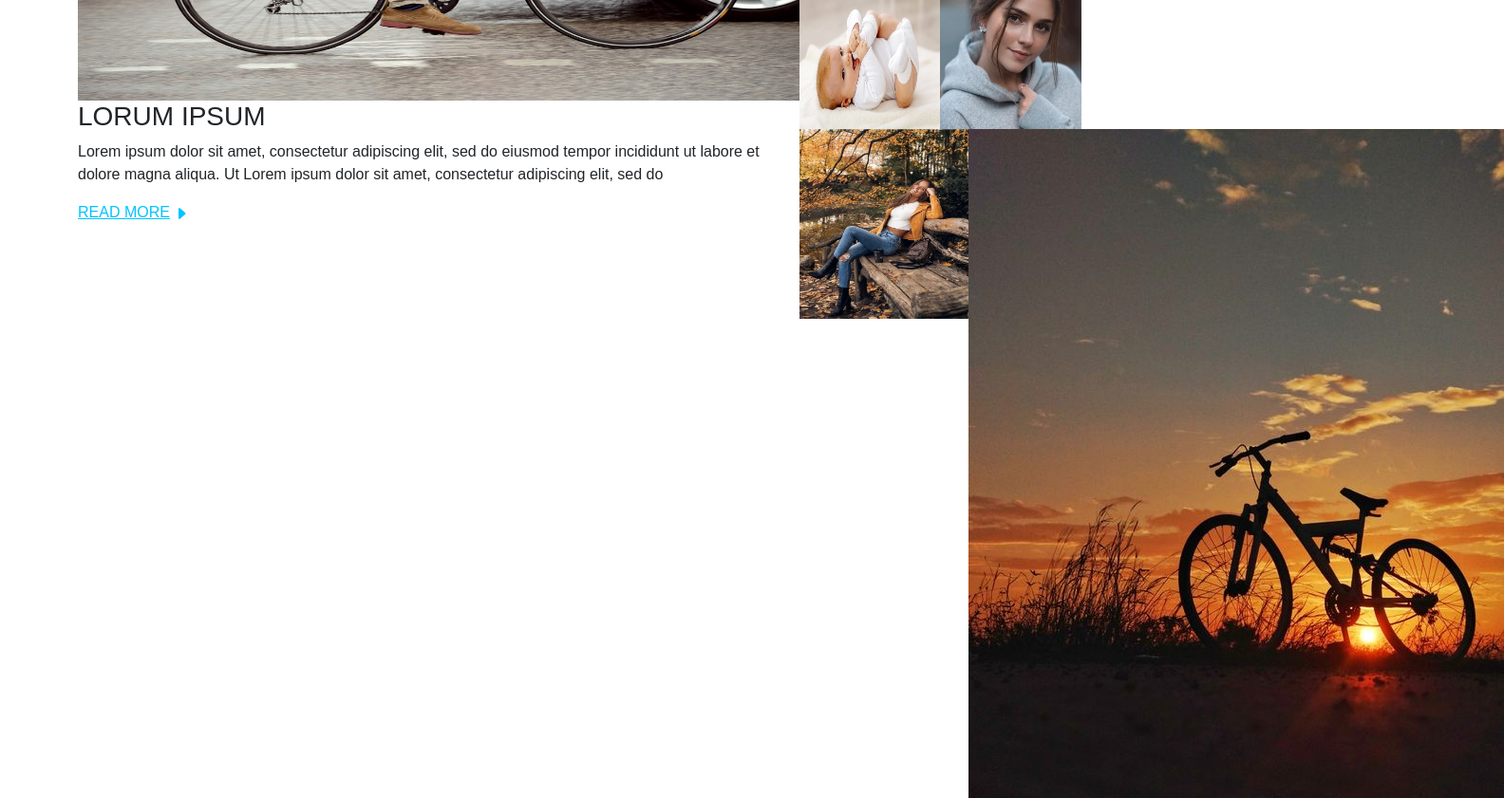
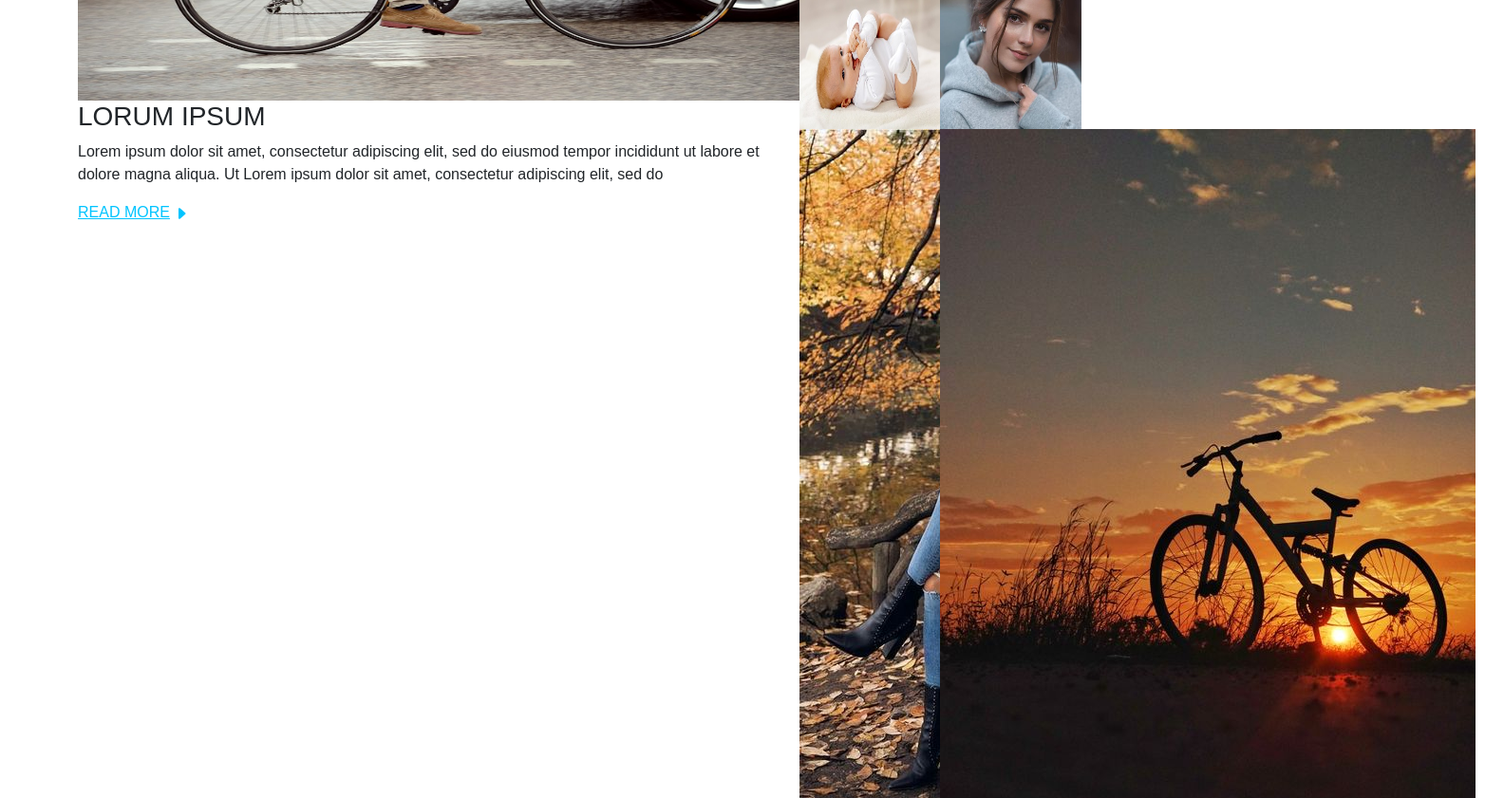
Before and after one commit to dCartaArt02/Investigacion02_LME, a plain HTML site: page index.html in a window 1280 px wide. Shown: the part 1600-2441 px from the top of the page at 95% size, 1584 px wide, since content can reach past the window. Drawn offline with Linux system fonts and the light colour scheme.

Commit message:
Update index.html

```diff
--- a/index.html
+++ b/index.html
@@ -143,8 +143,8 @@
                                 <div class="col-5">
                                     <img src="img/mujer.jpg" class="img-fluid" alt="Responsive image">
                                 </div>
-                                <div class="col-6">
-                                    <img src="img/mujeriendo.jpg" class="img-fluid" alt="Responsive image">
+                                <div class="col-5">
+                                    <img src="img/mujeriendo.jpg" class="img-fluidft" alt="Responsive image">
                                 </div>
                                 <div class="col-5">
                                     <img src="img/bici.jpg" class="img-fluidft" alt="Responsive image">
```
